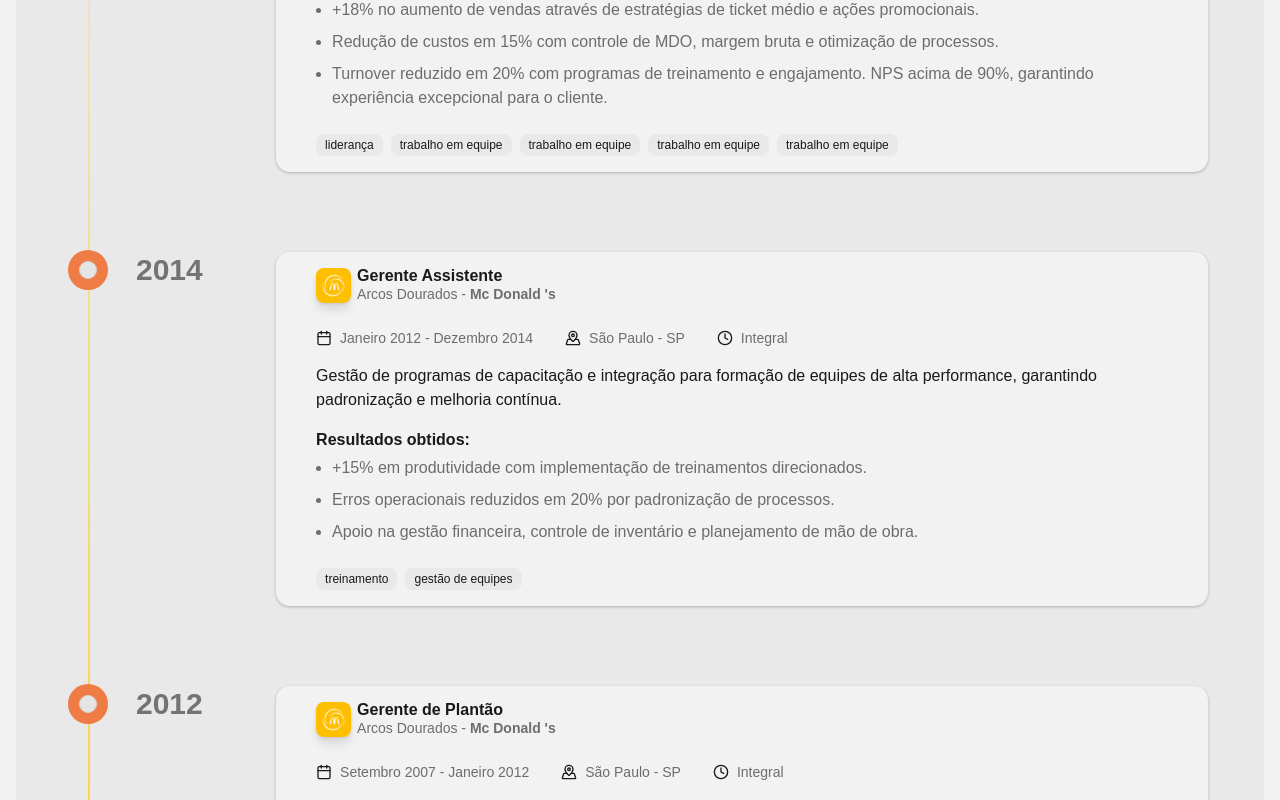
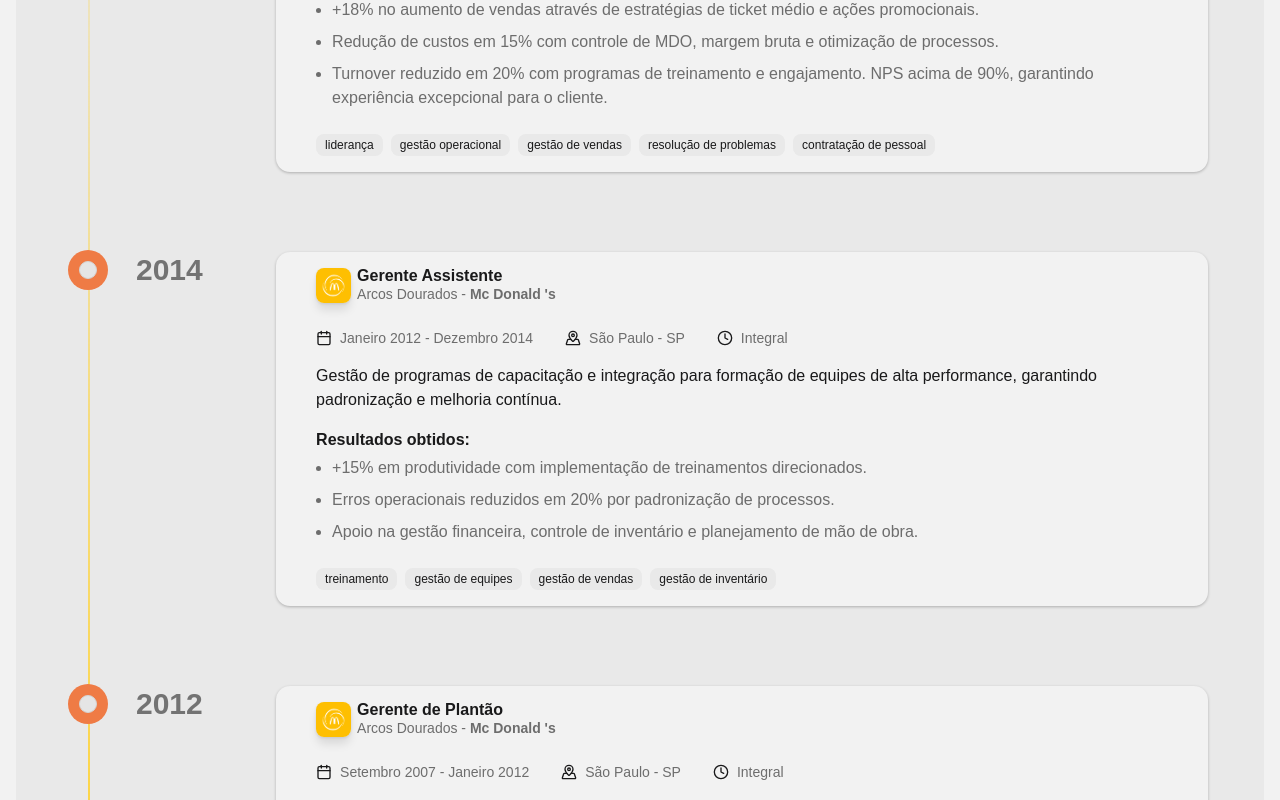
Before and after one commit to emmanuelmarcosdeoliveira/ofs-portfolio, a Next.js app: page / in a window 1280 px wide. Shown: the part 3920-4720 px from the top of the page. Built offline with nearby package versions, Linux system fonts and the light colour scheme.

Commit message:
chore: correction of competencies in job positions

```diff
--- a/src/components/timeline-jobs.tsx
+++ b/src/components/timeline-jobs.tsx
@@ -79,16 +79,16 @@ export function TimelineDemo() {
           <CardFooter className="flex flex-wrap gap-2 items-center">
             <Badge className="bg-accent text-foreground">liderança</Badge>
             <Badge className="bg-accent text-foreground">
-              trabalho em equipe
+              gestão operacional
             </Badge>
             <Badge className="bg-accent text-foreground">
-              trabalho em equipe
+              gestão de vendas
             </Badge>
             <Badge className="bg-accent text-foreground">
-              trabalho em equipe
+              resolução de problemas
             </Badge>
             <Badge className="bg-accent text-foreground">
-              trabalho em equipe
+              contratação de pessoal
             </Badge>
           </CardFooter>
         </Card>
@@ -160,6 +160,12 @@ export function TimelineDemo() {
             <Badge className="bg-accent text-foreground">
               gestão de equipes
             </Badge>
+            <Badge className="bg-accent text-foreground">
+              gestão de vendas
+            </Badge>
+            <Badge className="bg-accent text-foreground">
+              gestão de inventário
+            </Badge>
           </CardFooter>
         </Card>
       ),
@@ -180,7 +186,7 @@ export function TimelineDemo() {
               <CardTitle>Gerente de Plantão</CardTitle>
               <CardDescription className="flex gap-2 items-center overflow-x-hidden">
                 <p>
-                 Arcos Dourados - <strong>Mc Donald &apos;s </strong>
+                  Arcos Dourados - <strong>Mc Donald &apos;s </strong>
                 </p>
               </CardDescription>
             </div>
@@ -228,6 +234,7 @@ export function TimelineDemo() {
             <Badge className="bg-accent text-foreground">
               gestão de pessoas
             </Badge>
+            <Badge className="bg-accent text-foreground">treinamento</Badge>
           </CardFooter>
         </Card>
       ),
```
